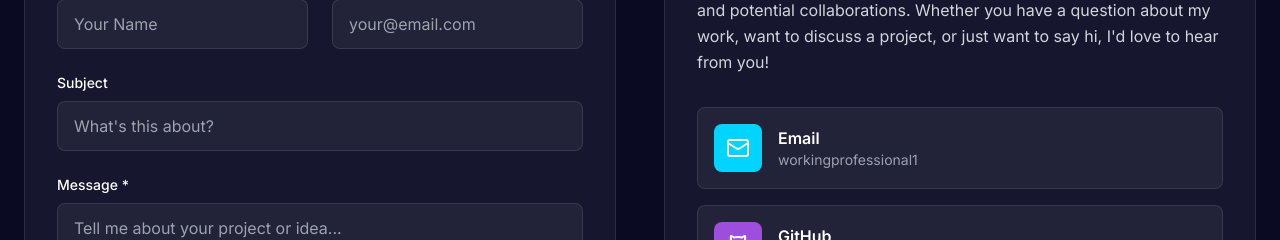
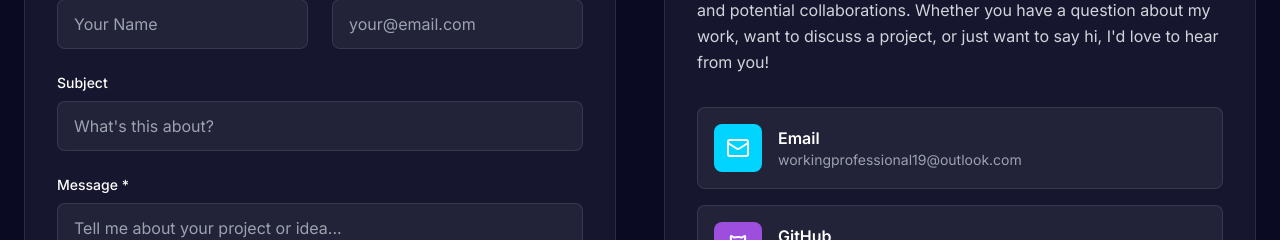
Before and after one commit to Aditya-Sai-19/Personal_Portfolio, a Next.js app: page / in a window 1280 px wide. Shown: the part 8387-8627 px from the top of the page. Built offline with nearby package versions, Linux system fonts and the light colour scheme.

Commit message:
Update Contact.tsx

```diff
--- a/components/Contact.tsx
+++ b/components/Contact.tsx
@@ -256,7 +256,7 @@
                     </div>
                     <div>
                       <h4 className="text-white font-semibold">{info.title}</h4>
-                      <p className="text-gray-400 text-sm">{info.details.slice(0,20)}</p>
+                      <p className="text-gray-400 text-sm">{info.details}</p>
                     </div>
                   </motion.a>
                 ))}
```
